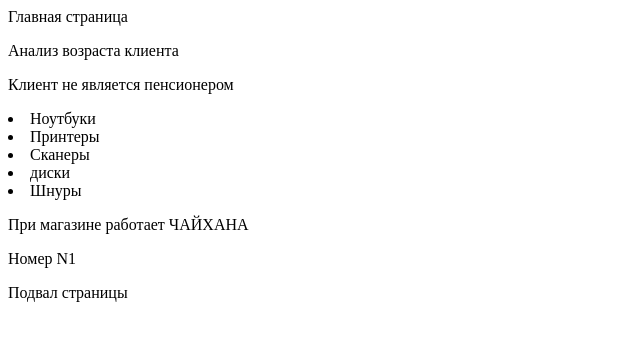
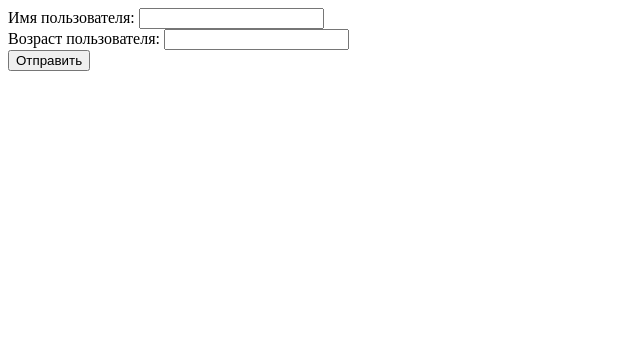
Before and after one commit to SlizerSs/django_test, a Django app: page / in a window 1280 px wide. Shown: the top 341 px of the page, without its empty margins (0-640 px from the left). Run offline with Django 5.2, Linux system fonts and the light colour scheme.

Commit message:
added form

```diff
--- /dev/null
+++ b/hello/firstapp/forms.py
@@ -0,0 +1,6 @@
+from django import forms
+
+
+class UserForm(forms.Form):
+    name = forms.CharField(label="Имя пользователя")
+    age = forms.IntegerField(label="Возраст пользователя")
--- a/hello/firstapp/views.py
+++ b/hello/firstapp/views.py
@@ -1,13 +1,17 @@
 from django.shortcuts import render
 from django.http import HttpResponse, HttpResponseRedirect, HttpResponsePermanentRedirect
-
-# Create your views here.
+from .forms import UserForm
 
 
 def index(request):
-    age = 50
-    data = ["Ноутбуки", "Принтеры", "Сканеры", "диски", "Шнуры"]
-    return render(request, "firstapp/index.html", context={"data": data, "age": age})
+    if request.method == "POST":
+        name = request.POST.get("name")
+        age = request.POST.get("age")
+        output = "<h2>Пользователь</h2><h3>Имя - {0}, Возраст - {1}</hЗ>".format(name, age)
+        return HttpResponse(output)
+    else:
+        userform = UserForm()
+        return render(request, "firstapp/index.html", {"form": userform})
 
 
 def about(request):
--- a/hello/templates/firstapp/index.html
+++ b/hello/templates/firstapp/index.html
@@ -1,22 +1,16 @@
-{% extends "firstapp/base.html" %}
-{% block title %}Index{% endblock title %}
-{% block header %}Главная страница{% endblock header %}
-{% block content%}
-<p>Анализ возpаста клиента</p>
-{% if age > 65 %}
-<p>Клиент достиг пенсионного возpаста</p>
-{% else %}
-<p>Клиент не является пенсионеpом</p>
-{% endif %}
-{% for i in data %}
-    <li>{{ i }}</li>
-        {% empty %}
-    <li>Категории продуктов отсутствуют</li>
-{% endfor %}
-{% with name="ЧАЙХАНА" nom=1 %}
-<div>
-<p>При магазине работает {{ name }}</p>
-<p>Номер N{{ nom }}</p>
-</div>
-{% endwith %}
-{% endblock content %}
+<!DOCTYPE html>
+<html lang="en">
+<head>
+<meta charset="UTF-8">
+<title>Фopмa Django!</title>
+</head>
+<body>
+    <form method="POST">
+        {% csrf_token %}
+    <table>
+        {{ form }}
+    </table>
+    <input type="submit" value="Отправить">
+</form>
+</body>
+</html>
```
